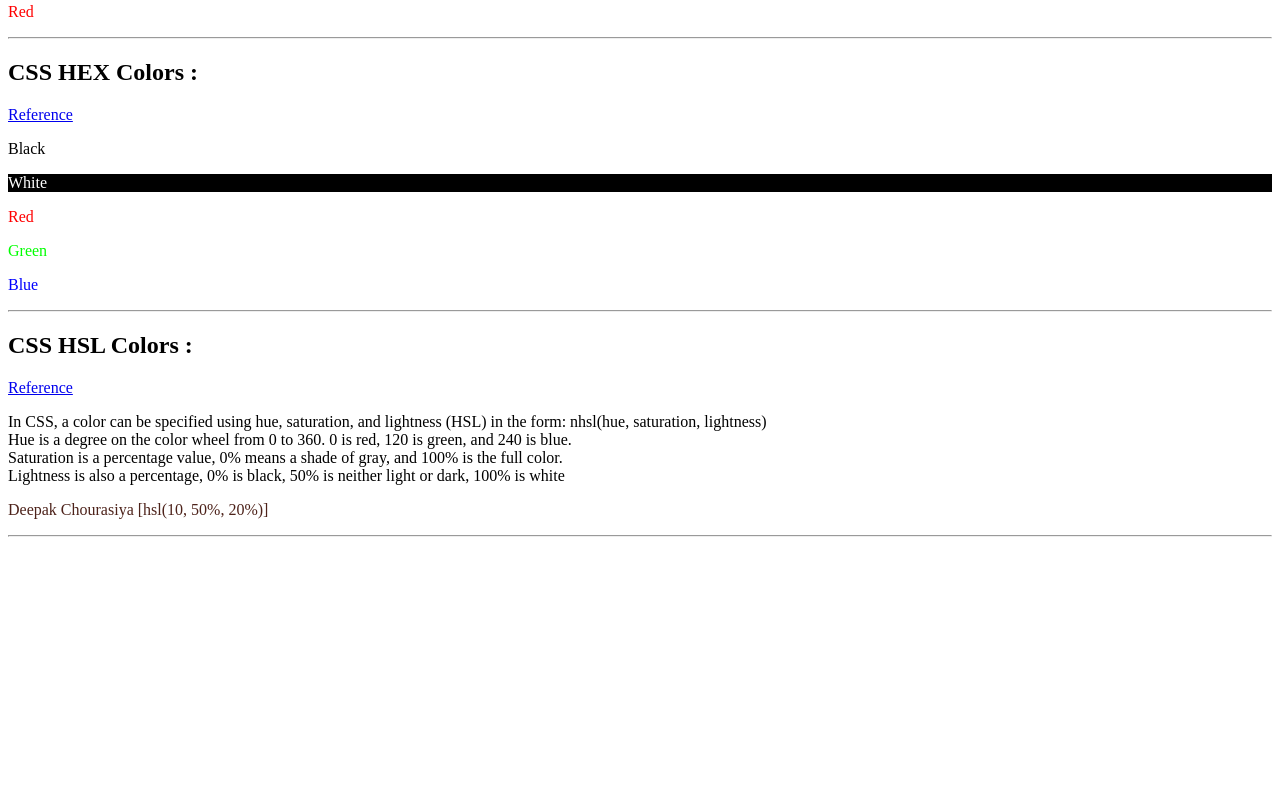
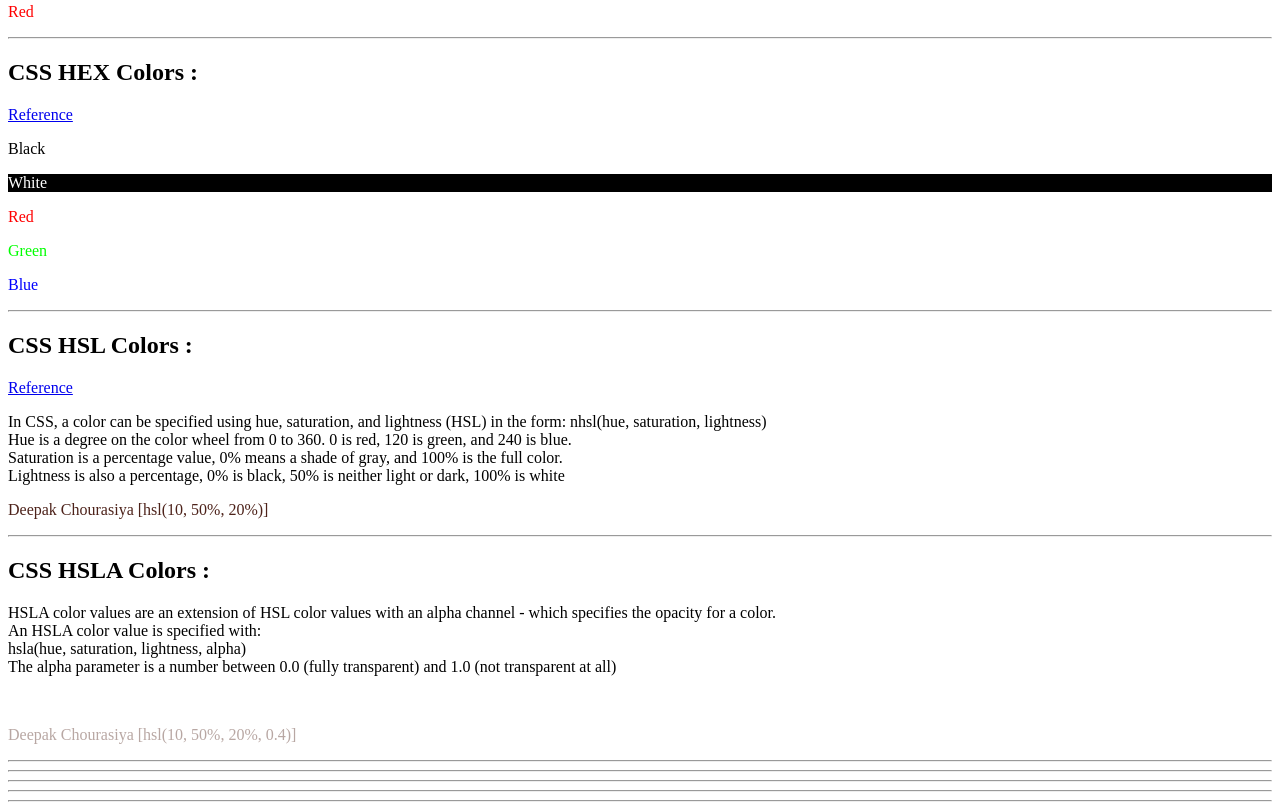
Before and after one commit to YourOwnItsMeDHC/CSS, a plain HTML site: page 3_Colors/index.html in a window 1280 px wide. Shown: the part 873-1683 px from the top of the page. Before the commit the page ends 1418 px from the top, so only its background shows below. Drawn offline with Linux system fonts and the light colour scheme.

Commit message:
HSLA-Colors

```diff
--- a/3_Colors/color.css
+++ b/3_Colors/color.css
@@ -113,3 +113,11 @@
 #hsl-color {
     color : hsl(10, 50%, 20%);
 }
+
+
+
+
+/*CSS HSLA Colors :*/
+#hsla-color {
+    color : hsl(10, 50%, 20%, 0.4);
+}
--- a/3_Colors/index.html
+++ b/3_Colors/index.html
@@ -67,5 +67,17 @@
         <p id="hsl-color"> Deepak Chourasiya [hsl(10, 50%, 20%)] </p>
         <hr>
 
+
+    <h2> CSS HSLA Colors : </h2>
+    <p>
+    HSLA color values are an extension of HSL color values with an alpha channel - which specifies the opacity for a color. <br>
+    An HSLA color value is specified with: <br>
+    hsla(hue, saturation, lightness, alpha) <br>
+    The alpha parameter is a number between 0.0 (fully transparent) and 1.0 (not transparent at all) </p>
+     <br>
+
+     <p id="hsla-color"> Deepak Chourasiya [hsl(10, 50%, 20%, 0.4)] </p>
+
+     <hr><hr><hr><hr><hr>
 </body>
 </html>
```
